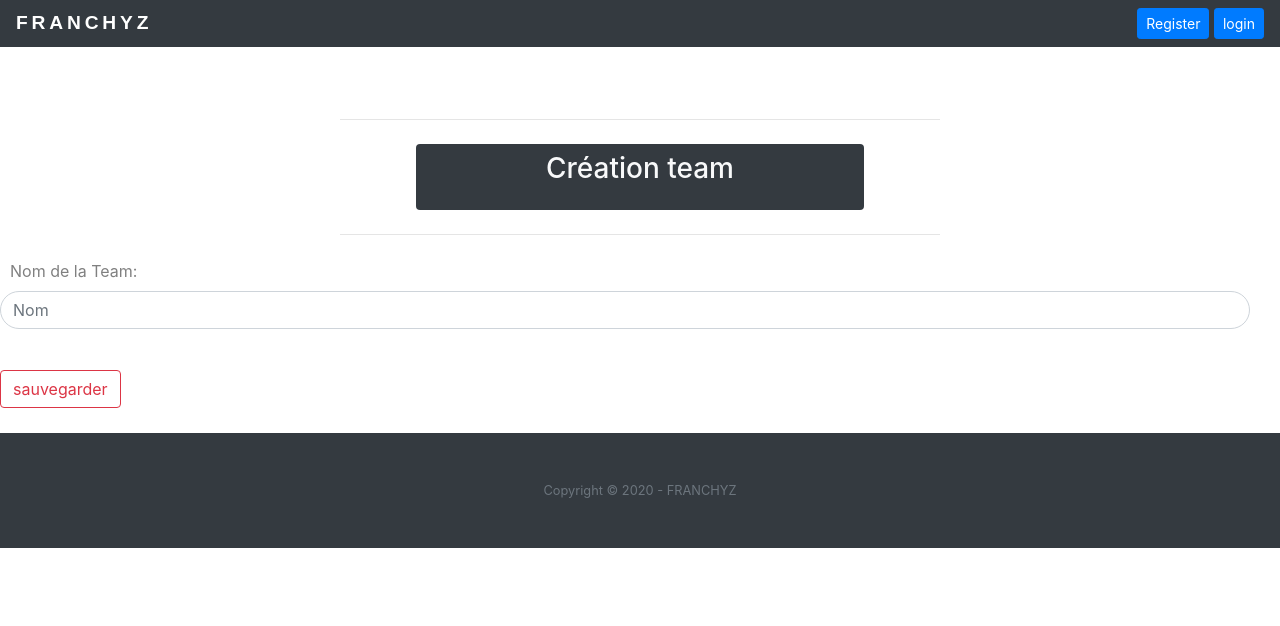
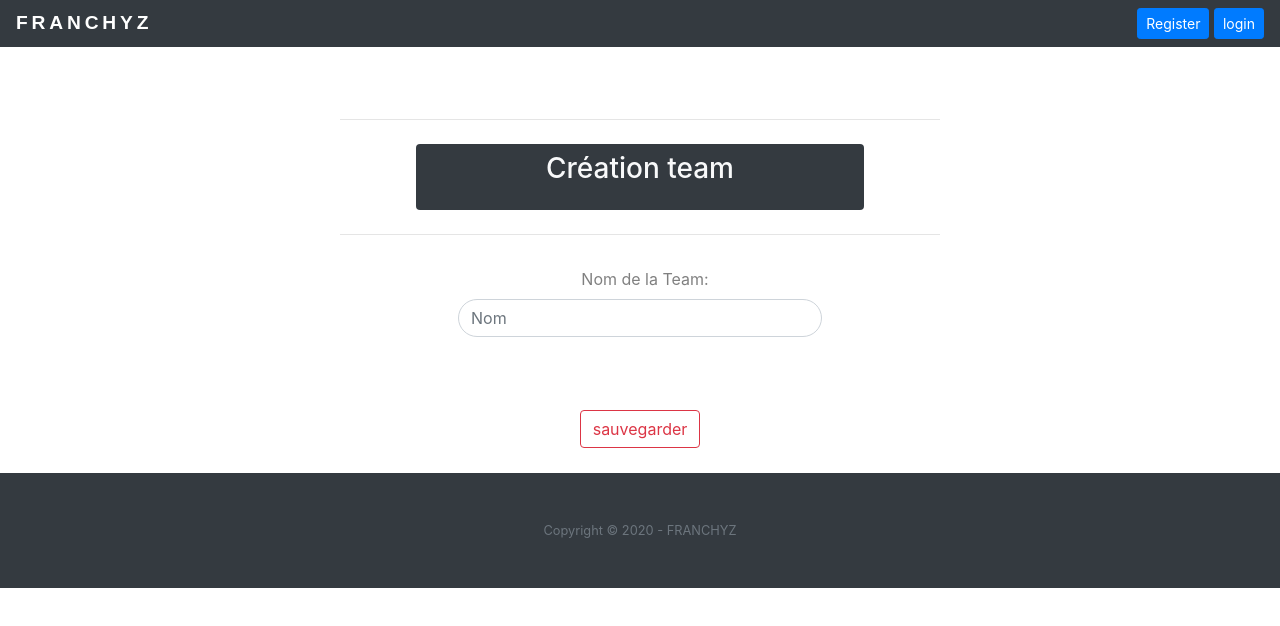
Before and after one commit to mariannehbt/Franchyz, a React (Create React App) app: page /create-team in a window 1280 px wide. Shown: the top 626 px of the page. Built offline with nearby package versions, Linux system fonts and the light colour scheme; what webfontloader would draw is missing.

Commit message:
layout FormTeam

```diff
--- a/src/components/formTeam.jsx
+++ b/src/components/formTeam.jsx
@@ -24,9 +24,10 @@ const FormTeam = () => {
 
 	return (
 		<div>
-			<Row>
-				<Col span={8} offset={8}>
-					<div className="form-group row col-12">
+			<div className="text-center">
+				<div className="container">
+					<div className="row d-flex align-items-center">
+						<div className=" form-group col-4 text-center pb-3 p-2 mx-auto">
 							<label style={{ marginLeft: "10px", color: "grey" }}>
 								Nom de la Team:
 							</label>
@@ -40,11 +41,8 @@ const FormTeam = () => {
 							/>
 							<p id="notice_teamname" className="redtext"></p>
 						</div>
-				</Col>
-			</Row>
-
-			<Row>
-				<Col span={5} offset={11}>
+					</div>
+				</div>
 				<button
 					type="submit"
 					className="btn btn-outline-danger"
@@ -53,8 +51,7 @@ const FormTeam = () => {
 				>
 					sauvegarder
 				</button>
-				</Col>
-			</Row>
+			</div>
 		</div>
 	);
 };
--- a/src/pages/createTeam.jsx
+++ b/src/pages/createTeam.jsx
@@ -1,5 +1,6 @@
 import FormTeam from "components/formTeam.jsx";
 import React from "react";
+import { Col, Row } from "antd";
 
 function CreateTeams() {
 	return (
@@ -14,6 +15,7 @@ function CreateTeams() {
 				<h3 className="text-light text-center">Création team</h3>
 			</div>
 			<hr className="my-4" style={{ width: "600px" }}></hr>
+
 			<FormTeam style={{ marginTop: "25px" }} />
 		</div>
 	);
```
Lines whose indentation alone changed are shown as unchanged.
